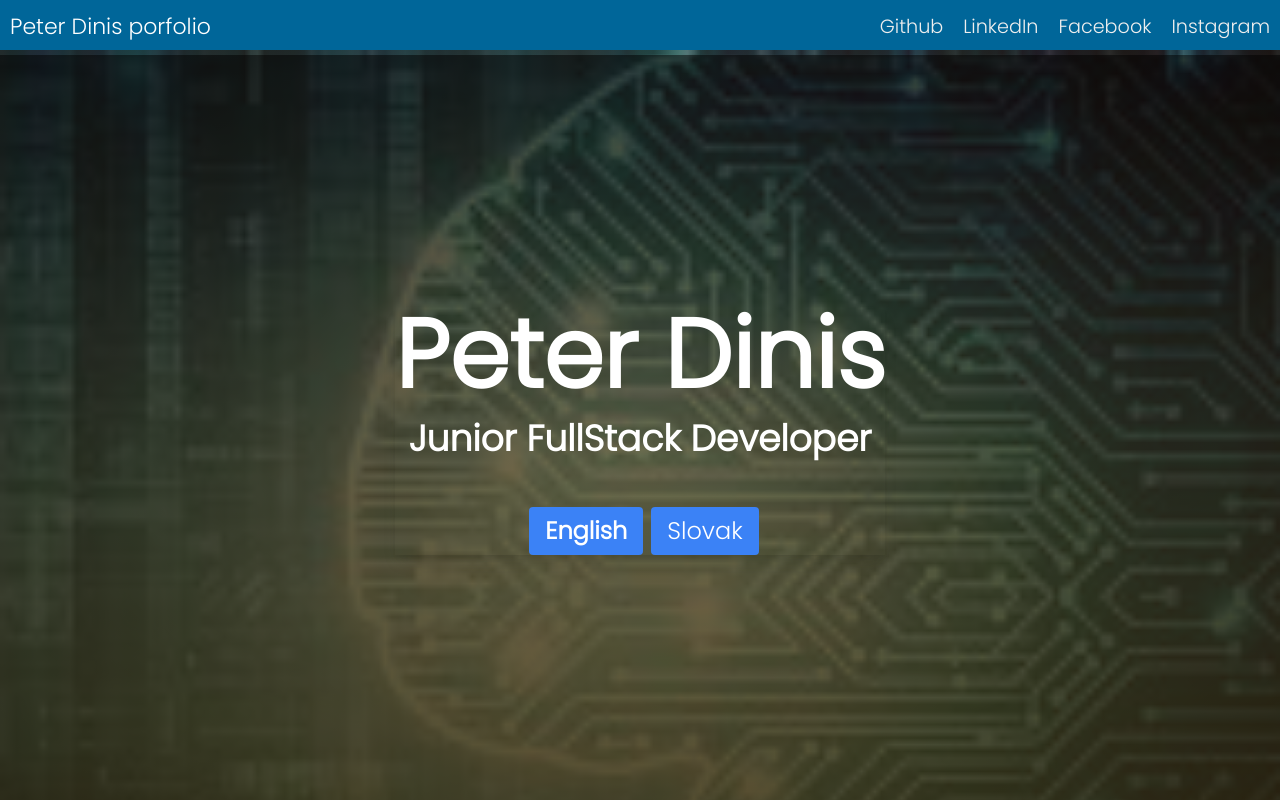
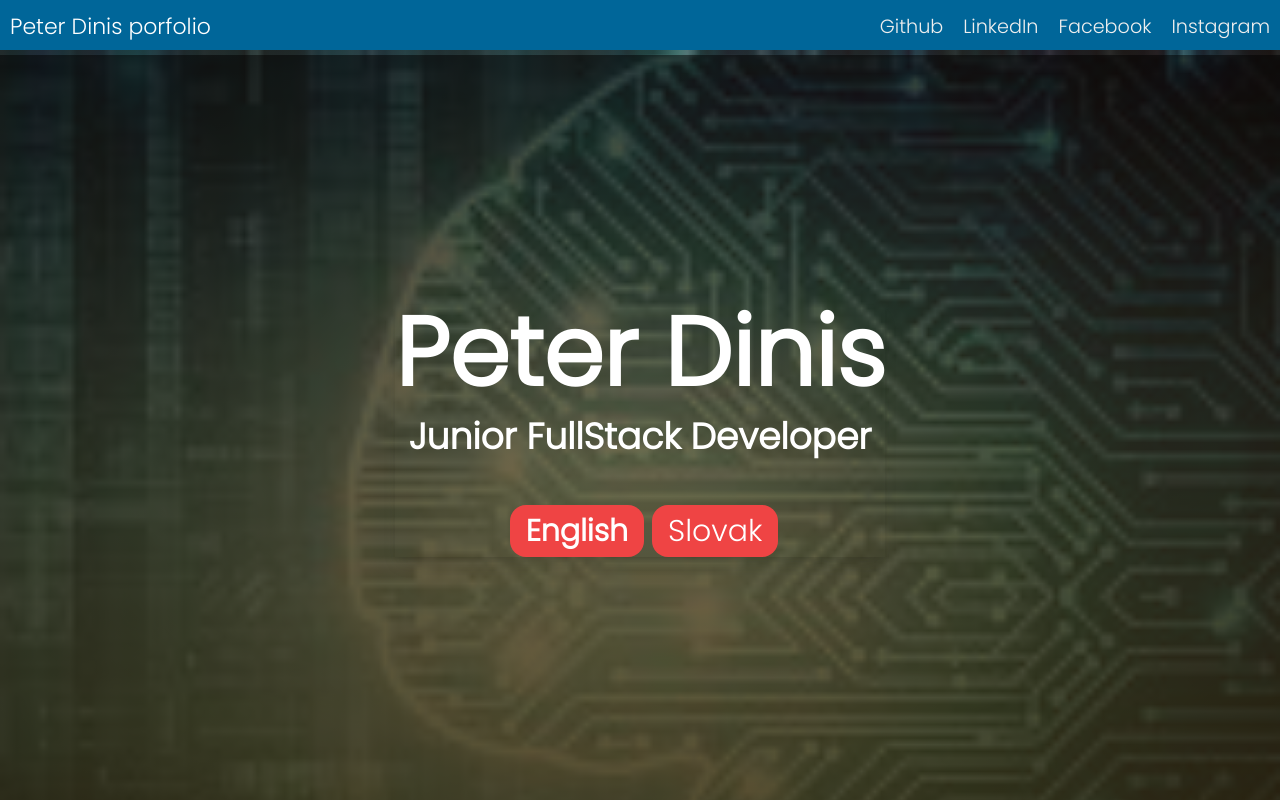
Before and after one commit to peterdinis/Portfolio-Dinis, a React (Create React App) app: page / in a window 1280 px wide. Shown: the top 800 px of the page. Built offline with nearby package versions, Linux system fonts and the light colour scheme.

Commit message:
Update language buttons

```diff
--- a/src/i18n/LanguageChange.jsx
+++ b/src/i18n/LanguageChange.jsx
@@ -12,7 +12,7 @@ function LanguageChange() {
     <div>
       {Object.keys(lngs).map((lng) => (
         <button
-          className="bg-blue-500 hover:bg-blue-700 text-white text-2xl ml-2 font-bold py-2 px-4 rounded"
+          className="bg-red-500 hover:bg-red-700 text-white text-3xl ml-2 font-bold py-2 px-4 rounded-2xl"
           key={lng}
           style={{
             fontWeight: i18n.resolvedLanguage === lng ? "bold" : "normal",
```
